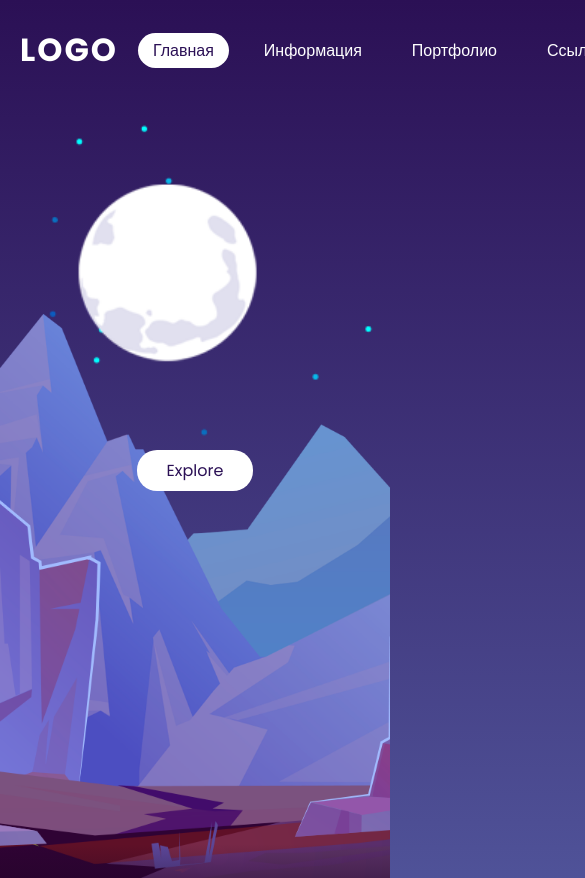
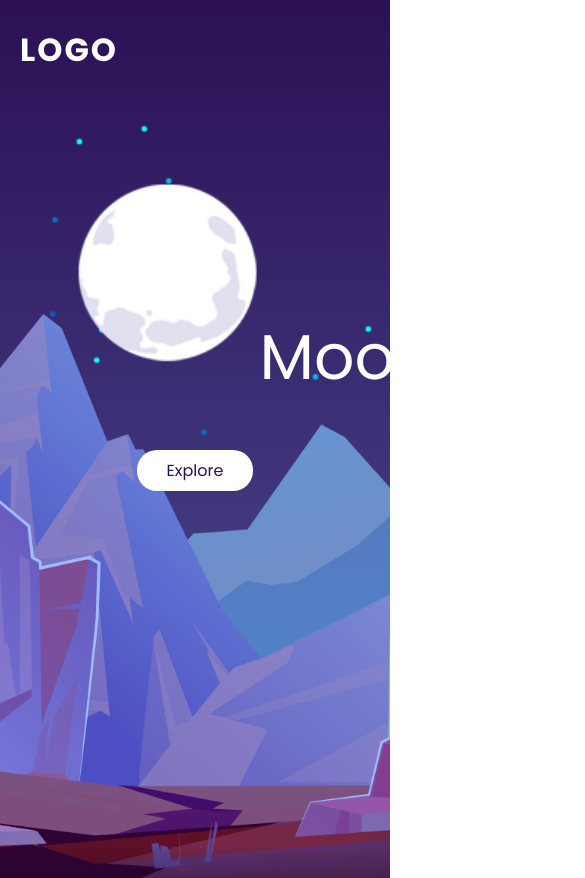
Before and after one commit to SukhanovIgorG/parallax-scroll-effact, a plain HTML site: page index.html in a window 390 px wide. Shown: the top 878 px of the page, 585 px wide, since content can reach past the window. Drawn offline with Linux system fonts and the light colour scheme.

Commit message:
low speed text and invis menu

```diff
--- a/index.css
+++ b/index.css
@@ -23,7 +23,7 @@ header {
   justify-content: space-between;
   align-items: center;
 
-  height: 100px;
+  min-height: 100px;
   z-index: 1000;
 }
 
@@ -40,6 +40,13 @@ header ul {
   display: flex;
   flex-direction: row;
   align-items: center;
+}
+
+@media screen and (max-width: 720px) {
+  header ul {
+    display: none
+  }
+
 }
 
 header ul li {
@@ -103,7 +110,7 @@ section img {
   right: -200px;
   white-space: nowrap;
   color: white;
-  font-size: 7.5vw;
+  font-size: 7.5vh;
   z-index: 9;
   transform: translateY(10px);
 }
--- a/index.html
+++ b/index.html
@@ -43,7 +43,7 @@
       stars.style.left = value * .25 + 'px';
       moon.style.top = value * 1.05 + 'px';
       secondPlane.style.top = value * 0.5 + 'px';
-      text.style.marginRight = value * 7 + 'px';
+      text.style.marginRight = value * 4 + 'px';
       text.style.marginTop = value * 1.2 + 'px';
       btn.style.marginTop = value * 1.5 + 'px';
       firstPlane.style.top = value * 0 + 'px';
```
